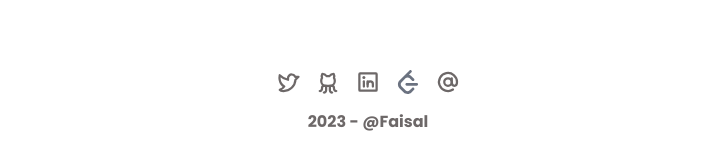
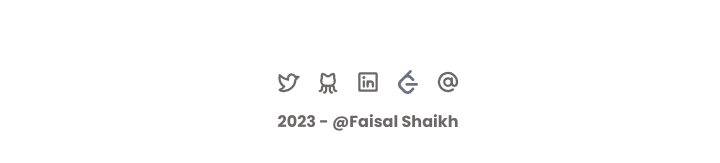
Before and after one commit to Captainfaisal13/portfolio-V1, a Next.js app: page /about in a window 1280 px wide. Shown: the part 1338-1501 px from the top of the page, without its empty margins (272-992 px from the left). Built offline with nearby package versions, Linux system fonts and the light colour scheme.

Commit message:
fixed the leetcode icon hover, also created separate component for footer

```diff
--- /dev/null
+++ b/src/app/components/footer.tsx
@@ -0,0 +1,59 @@
+"use client";
+import React, { useState } from "react";
+import Twitter from "../assets/twitter";
+import Github from "../assets/github";
+import LinkedIn from "../assets/linkedIn";
+import Leetcode from "../assets/leetcode";
+import Gmail from "../assets/gmail";
+
+const Footer = () => {
+  const [currentColor, setCurrentColor] = useState("rgb(107 114 128)");
+  return (
+    <div className="flex flex-col gap-4 pb-8">
+      <div className="flex justify-center gap-4 text-[#6d6868] dark:text-gray-500">
+        <a
+          href="https://twitter.com/shaikhfaisal13_"
+          target="_blank"
+          className="hover:text-[#0097e6d9] hover:dark:text-[#0cf2b2]"
+        >
+          <Twitter />
+        </a>
+        <a
+          href="https://github.com/Captainfaisal13"
+          target="_blank"
+          className="hover:text-[#0097e6d9] hover:dark:text-[#0cf2b2]"
+        >
+          <Github />
+        </a>
+        <a
+          href="https://www.linkedin.com/in/shaikhfaisal13/"
+          target="_blank"
+          className="hover:text-[#0097e6d9] hover:dark:text-[#0cf2b2]"
+        >
+          <LinkedIn />
+        </a>
+        <a
+          href="https://leetcode.com/captainFaisal/"
+          target="_blank"
+          className="hover:text-[#0097e6d9] hover:dark:text-[#0cf2b2]"
+          onMouseOver={() => setCurrentColor("#0cf2b2")}
+          onMouseLeave={() => setCurrentColor("rgb(107 114 128)")}
+        >
+          <Leetcode currentColor={currentColor} />
+        </a>
+        <a
+          href="mailto:shaikhfaisal3412@gmail.com"
+          target="_blank"
+          className="hover:text-[#0097e6d9] hover:dark:text-[#0cf2b2]"
+        >
+          <Gmail />
+        </a>
+      </div>
+      <div className="text-[#6d6868] dark:text-gray-500 text-center font-bold">
+        2023 - @Faisal Shaikh
+      </div>
+    </div>
+  );
+};
+
+export default Footer;
--- a/src/app/layout.tsx
+++ b/src/app/layout.tsx
@@ -4,13 +4,7 @@ import { Inter } from "next/font/google";
 import ToggleButton from "./components/toggleButton";
 import NavButtons from "./components/navButtons";
 import dynamic from "next/dynamic";
-import Twitter from "./assets/twitter";
-import Github from "./assets/github";
-import LinkedIn from "./assets/linkedIn";
-import Leetcode from "./assets/leetcode";
-import MentionLogo from "./assets/mentionLogo";
-import Gmail from "./assets/gmail";
-// import GlobalContext from "./components/globalContext";
+import Footer from "./components/footer";
 const inter = Inter({ subsets: ["latin"] });
 const GlobalContext = dynamic(() => import("./components/globalContext"), {
   ssr: false,
@@ -39,43 +33,7 @@ export default function RootLayout({
             </nav>
           </div>
           {children}
-          <div className="flex flex-col gap-4 pb-8">
-            <div className="flex justify-center gap-4 text-[#6d6868] dark:text-gray-500">
-              <a
-                href=""
-                className="hover:text-[#0097e6d9] hover:dark:text-[#0cf2b2]"
-              >
-                <Twitter />
-              </a>
-              <a
-                href=""
-                className="hover:text-[#0097e6d9] hover:dark:text-[#0cf2b2]"
-              >
-                <Github />
-              </a>
-              <a
-                href=""
-                className="hover:text-[#0097e6d9] hover:dark:text-[#0cf2b2]"
-              >
-                <LinkedIn />
-              </a>
-              <a
-                href=""
-                className="hover:text-[#0097e6d9] hover:dark:text-[#0cf2b2]"
-              >
-                <Leetcode currentColor={"rgb(107 114 128)"} />
-              </a>
-              <a
-                href=""
-                className="hover:text-[#0097e6d9] hover:dark:text-[#0cf2b2]"
-              >
-                <Gmail />
-              </a>
-            </div>
-            <div className="text-[#6d6868] dark:text-gray-500 text-center font-bold">
-              2023 - @Faisal
-            </div>
-          </div>
+          <Footer />
         </GlobalContext>
       </body>
     </html>
```
